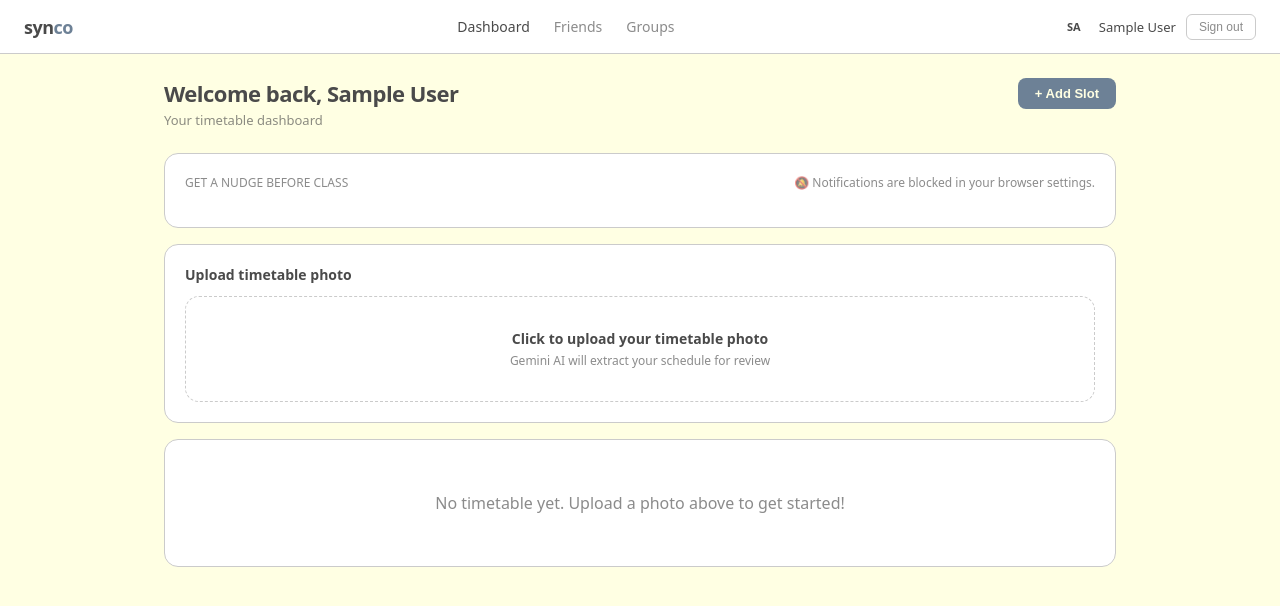
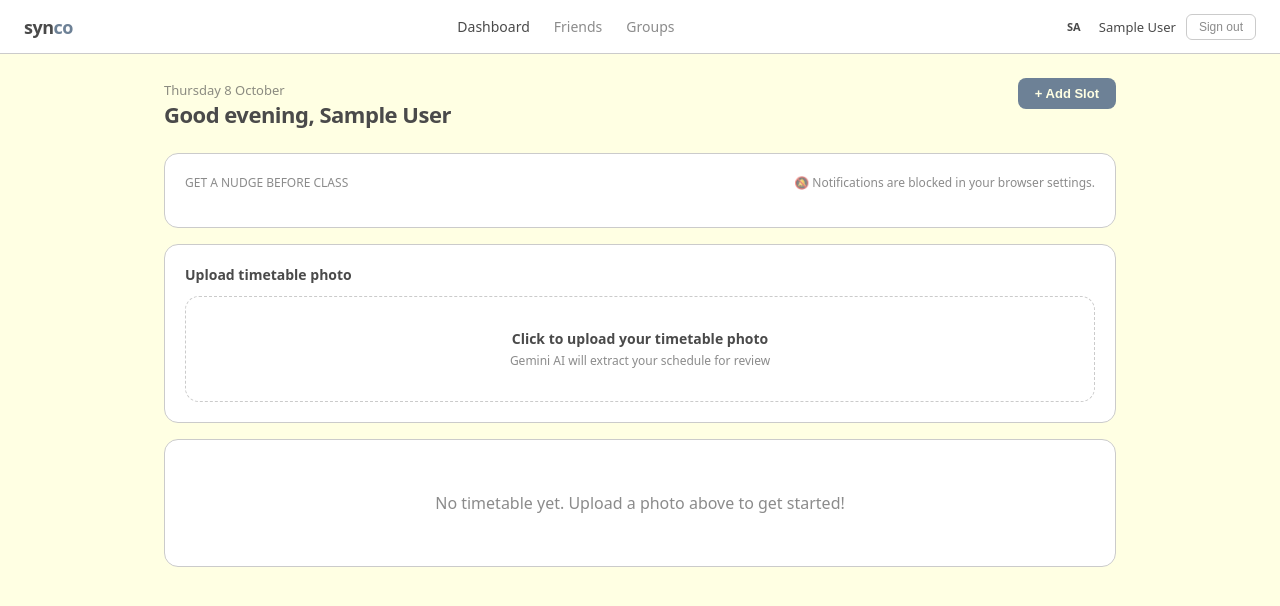
Before and after one commit to Vaibhav-185/Synco, a React (Vite) app in the folder frontend/: page / in a window 1280 px wide. Shown: the top 606 px of the page. Built offline with nearby package versions, Linux system fonts and the light colour scheme; no server answers; sample sign-in values are in the browser's storage.

Commit message:
dashboard: reference-inspired greeting header and stat strip, real data only

```diff
--- a/frontend/src/index.css
+++ b/frontend/src/index.css
@@ -67,6 +67,12 @@ body { background: var(--bg); color: var(--text); font-family: system-ui, sans-s
 .status-badge { display: inline-flex; align-items: center; gap: 6px; padding: 5px 12px; border-radius: 99px; font-size: 12px; font-weight: 700; }
 .status-badge.free { background: rgba(109,129,150,.14); color: var(--text); border: 1px solid rgba(109,129,150,.4); }
 .status-badge.busy { background: var(--text); color: #FFFFE3; border: 1px solid var(--text); }
+.stat-strip { display: flex; align-items: center; gap: 0; background: var(--bg2); border: 1px solid var(--border); border-radius: 14px; padding: .9rem 1.25rem; margin-bottom: 1rem; flex-wrap: wrap; }
+.stat-strip > * { padding: 0 1.25rem; }
+.stat-strip > *:first-child { padding-left: 0; }
+.stat-strip > *:last-child { padding-right: 0; }
+.stat-strip > * + * { border-left: 1px solid var(--border); }
+.stat-strip .stat-note { font-size: 12px; color: var(--muted); }
 .friend-row { display: flex; align-items: center; gap: 10px; padding: 10px 0; border-bottom: 1px solid var(--border); }
 .friend-row:last-child { border-bottom: none; }
 .friend-av { width: 36px; height: 36px; border-radius: 50%; display: flex; align-items: center; justify-content: center; font-size: 12px; font-weight: 800; flex-shrink: 0; background: rgba(109,129,150,.16); color: var(--text); }
--- a/frontend/src/pages/Dashboard.jsx
+++ b/frontend/src/pages/Dashboard.jsx
@@ -77,12 +77,18 @@ export default function Dashboard() {
 
   const openEdit = (slot) => setSlotModal({ mode: 'edit', slot });
 
+  // Time-aware greeting + real calendar date for the header.
+  const now = new Date();
+  const hour = now.getHours();
+  const greeting = hour < 12 ? 'Good morning' : hour < 17 ? 'Good afternoon' : 'Good evening';
+  const dateLine = now.toLocaleDateString('en-GB', { weekday: 'long', day: 'numeric', month: 'long' });
+
   return (
     <div className="page">
       <div className="page-header">
         <div>
-          <div className="page-title">Welcome back, {user?.displayName}</div>
-          <div className="page-sub">Your timetable dashboard</div>
+          <div className="page-sub">{dateLine}</div>
+          <div className="page-title">{greeting}, {user?.displayName}</div>
         </div>
         <button className="btn accent" onClick={() => setSlotModal({ mode: 'add' })} disabled={!!previewData}>
           + Add Slot
@@ -99,25 +105,16 @@ export default function Dashboard() {
       </div>
 
       {status && (
-        <div className="card">
-          <div className="card-row">
-            <div>
-              <div style={{fontSize:12,color:'var(--muted)',marginBottom:4}}>
-                Right now: {status.day}, {status.currentTime}
-              </div>
-              <div style={{display:'flex',alignItems:'center',gap:10}}>
+        <div className="stat-strip">
           <span className={`status-badge ${status.inClass ? 'busy' : 'free'}`}>
             {status.inClass ? 'In ' + status.currentClass?.subject : 'Free right now'}
           </span>
           {status.nextClass && (
-                  <span style={{fontSize:12,color:'var(--muted)'}}>
+            <span className="stat-note">
               Next: {status.nextClass.subject} at {status.nextClass.startTime}
             </span>
           )}
-              </div>
-            </div>
-            <div style={{fontSize:12,color:'var(--muted)'}}>{slots.length} slots this week</div>
-          </div>
+          <span className="stat-note">{slots.length} slots this week</span>
         </div>
       )}
 
```
Lines whose indentation alone changed are shown as unchanged.
